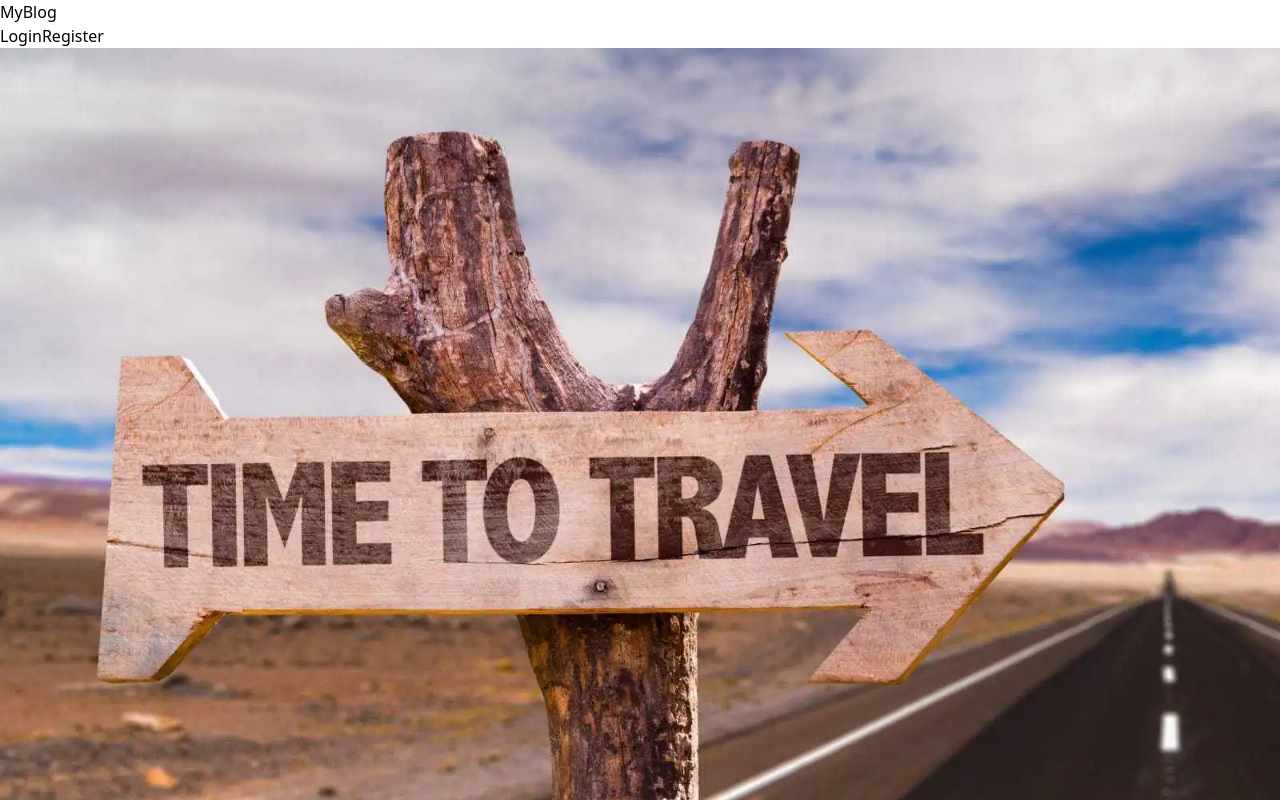
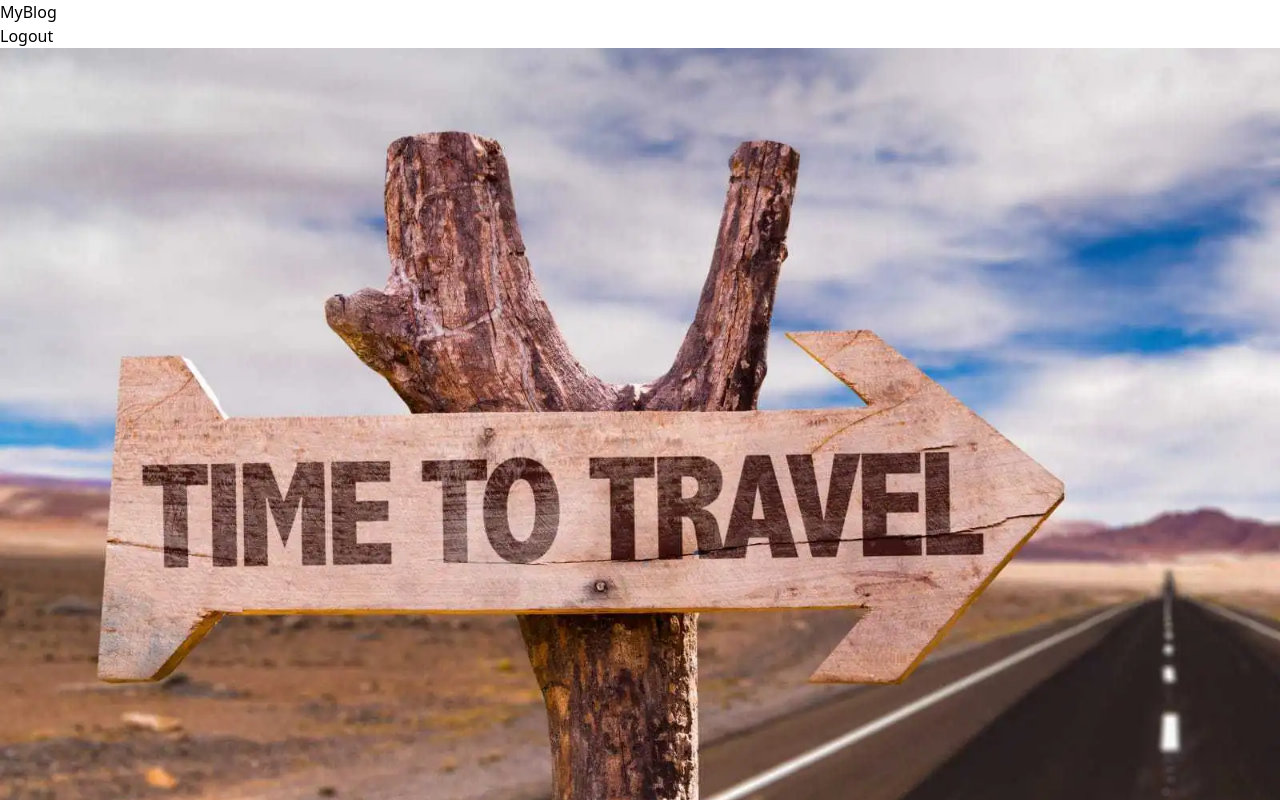
Before and after one commit to jasperayawan/myBLog_App, a React (Vite) app in the folder client/: page / in a window 1280 px wide. Shown: the top 800 px of the page. Built offline with nearby package versions, Linux system fonts and the light colour scheme.

Commit message:
update user loggin

```diff
--- a/client/src/App.jsx
+++ b/client/src/App.jsx
@@ -15,11 +15,11 @@ const App = () => {
       <Routes>
         <Route path='/' element={<Layout>
           <BlogPost/>
-        </Layout>}>
+          </Layout>}>
           <Route index element={<PostContent/>}/>
-          <Route path='/login' element={<Login/>}/>
-          <Route path='/register' element={<Register/>}/>
         </Route>
+        <Route path='/login' element={<Login/>}/>
+        <Route path='/register' element={<Register/>}/>
       </Routes>
     </>
   )
--- a/client/src/api/blog.js
+++ b/client/src/api/blog.js
@@ -19,8 +19,7 @@ const registerUser = async (data) => {
 const loginUser = async (data) => {
     try{
         console.log(data)
-        const response = await blog.get('/login',data)
-        console.log(response)
+        const response = await blog.post('/login',data)
         return response.data;
     }
     catch(error){
--- a/client/src/components/header.jsx
+++ b/client/src/components/header.jsx
@@ -10,10 +10,7 @@ const Header = () => {
             <header className="flex justify-between mb-10 max-w-[1024px] mx-auto py-5">
               <Link to="/" className="font-bold">MyBlog</Link>
               <nav className="flex justify-center items-center gap-4">
-
-
-                <Link to="/login" className="">Login</Link>
-                <Link to="/register" className="bg-slate-800 rounded-md text-white px-3 py-1">Register</Link>
+                <Link to="/login" className="bg-slate-800 rounded-md text-white px-3 py-1">Logout</Link>
               </nav>
             </header>
           </div>
--- a/client/src/pages/layout.jsx
+++ b/client/src/pages/layout.jsx
@@ -8,6 +8,7 @@ const Layout = () => {
     <main>
         <Header/>
         <Outlet/>
+        <Footer/>
     </main>
   )
 }
--- a/client/src/pages/register.jsx
+++ b/client/src/pages/register.jsx
@@ -18,7 +18,7 @@ const Register = () => {
       }
 
       const res = await registerUser(data);
-      console.log(data)
+      console.log(res)
 
     }
 
```
Also changed, not shown: 1 other file (tests, documents, lock files or other folders).
